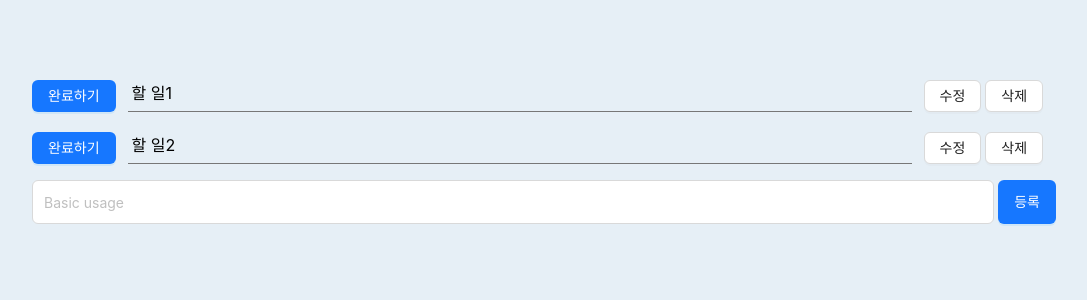
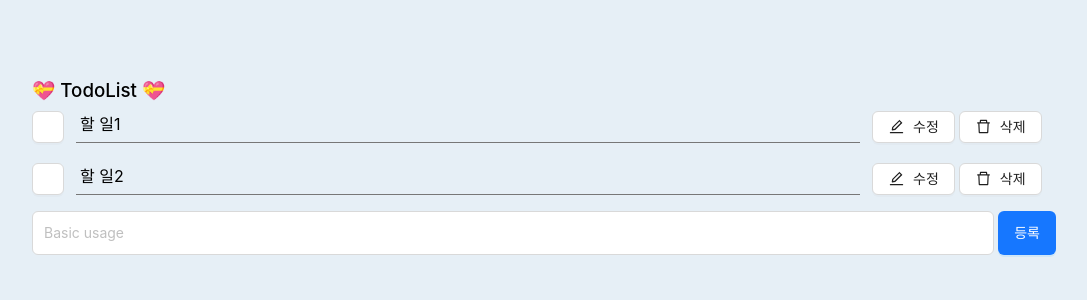
Before and after one commit to jisoooo17/todolist, a React (Create React App) app: page / in a window 1280 px wide. Shown: the top 300 px of the page, without its empty margins (96-1183 px from the left). Built offline with nearby package versions, Linux system fonts and the light colour scheme.

Commit message:
할일 완료 이벤트 추가

```diff
--- a/package.json
+++ b/package.json
@@ -11,6 +11,7 @@
     "antd": "^5.20.5",
     "react": "^18.3.1",
     "react-dom": "^18.3.1",
+    "react-icons": "^5.3.0",
     "react-scripts": "5.0.1",
     "typescript": "^4.9.5",
     "web-vitals": "^2.1.4"
--- a/src/components/TodoItem.tsx
+++ b/src/components/TodoItem.tsx
@@ -1,6 +1,17 @@
 import React, { useState } from 'react';
 import { Button, Input } from 'antd';
 import {Todo} from "./TodoList";
+// import {
+//   AiOutlineEdit,
+//   AiOutlineDelete,
+//   AiOutlineCheck,
+//   AiOutlineClose,
+// } from "react-icons/ai";
+import { AiOutlineEdit,
+  AiOutlineDelete,
+  AiOutlineCheck,
+  AiOutlineClose, } from "react-icons/ai";
+
 
 interface TodoItemProps {
   id: number;
@@ -30,26 +41,44 @@ const TodoItem = ({id, text, completed, onClkDel, onClkUpdate}: TodoItemProps) =
     setIsUpdating(false);
   };
 
+  const listComplete = () => {
+    const updatedTodoItem = {
+      id: id,
+      text: text,
+      completed: !completed,
+    };
+
+    onClkUpdate(updatedTodoItem);
+  }
+
   return (
     <li className="list">
       {
         !isUpdating ? (
           <div className="cont">
-            {completed ? <Button type="primary">완료됨</Button> : <Button type="primary">완료하기</Button>}
-            <p className="txt">{text}</p>
+            <Button htmlType="button" onClick={listComplete}>
+              {completed ? "✔" : null}
+            </Button>
+
+            <p className="txt" style={{textDecoration: completed ? "line-through" : "none"}}>{text}</p>
             <div className="btn-w">
-              <Button htmlType="button" className="btn-edit" onClick={()=> setIsUpdating(true)}>수정</Button>
-              <Button htmlType="button" className="btn-del" onClick={()=> onClkDel(id)}>삭제</Button>
+              <Button htmlType="button" className="btn-update" onClick={()=> setIsUpdating(true)}><AiOutlineEdit size="17" />수정</Button>
+
+              <Button htmlType="button" className="btn-del" onClick={()=> onClkDel(id)}><AiOutlineDelete size="17" />삭제</Button>
             </div>
           </div>
         ) : (
           <div className="cont">
+            <Button htmlType="button" onClick={listComplete}>
+              {completed ? "✔" : null}
+            </Button>
+
             <form onSubmit={inputSubmit}>
               <div className="input-w">
                 <Input type="text" value={updatedTxt} onChange={inputChange} />
                 <div className="btn-w">
-                  <Button htmlType="submit" className="btn-confirm" onClick={()=> setIsUpdating(true)}>확인</Button>
-                  <Button htmlType="button" className="btn-cancel" onClick={()=> setIsUpdating(false)}>취소</Button>
+                  <Button htmlType="submit" className="btn-confirm" onClick={()=> setIsUpdating(true)}><AiOutlineCheck size="17" />확인</Button>
+                  <Button htmlType="button" className="btn-cancel" onClick={()=> setIsUpdating(false)}><AiOutlineClose size="17" />취소</Button>
                 </div>
               </div>
             </form>
--- a/src/components/TodoList.tsx
+++ b/src/components/TodoList.tsx
@@ -66,6 +66,7 @@ const TodoList = () => {
 
   return (
     <div>
+      <h3>💝 TodoList 💝</h3>
       <ul className="container">
         {
           list.map((item, i) => {
```
Also changed, not shown: 1 other file (tests, documents, lock files or other folders).
